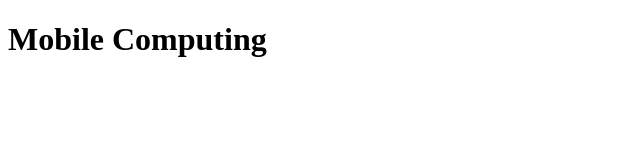
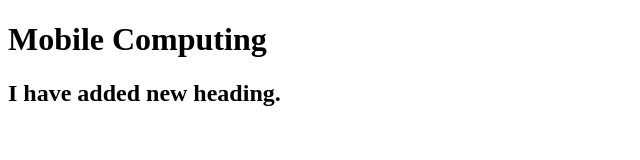
Before and after one commit to bsef18a037/mobile-computing, a plain HTML site: page index.html in a window 1280 px wide. Shown: the whole page, without its empty margins (0-640 px from the left). Drawn offline with Linux system fonts and the light colour scheme.

Commit message:
Heading2 added

```diff
--- a/index.html
+++ b/index.html
@@ -7,6 +7,7 @@
     <title>GitHub</title>
 </head>
     <h1>Mobile Computing</h1>
+    <h2>I have added new heading.</h2>
 <body>
 
 </body>
```
